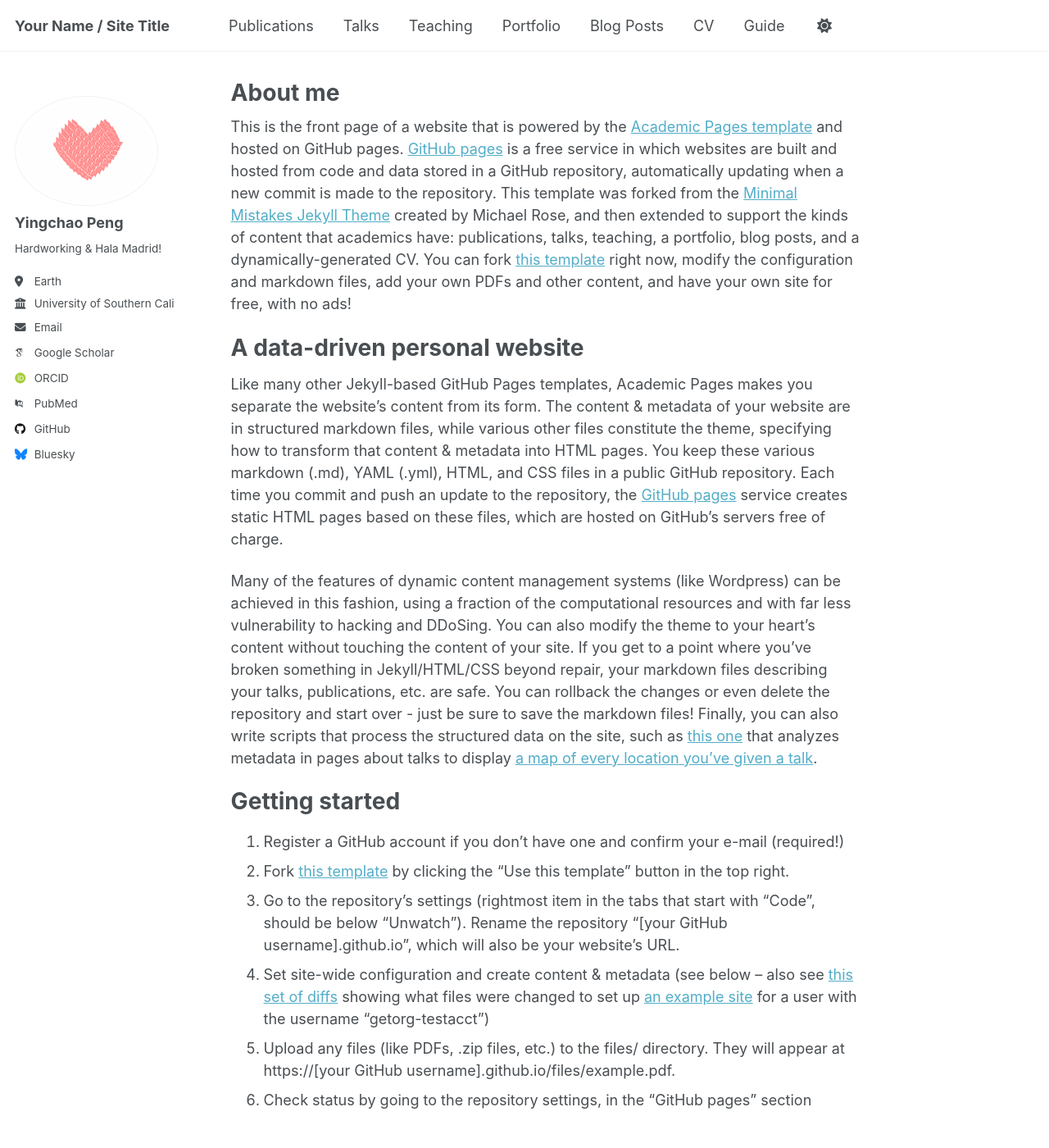
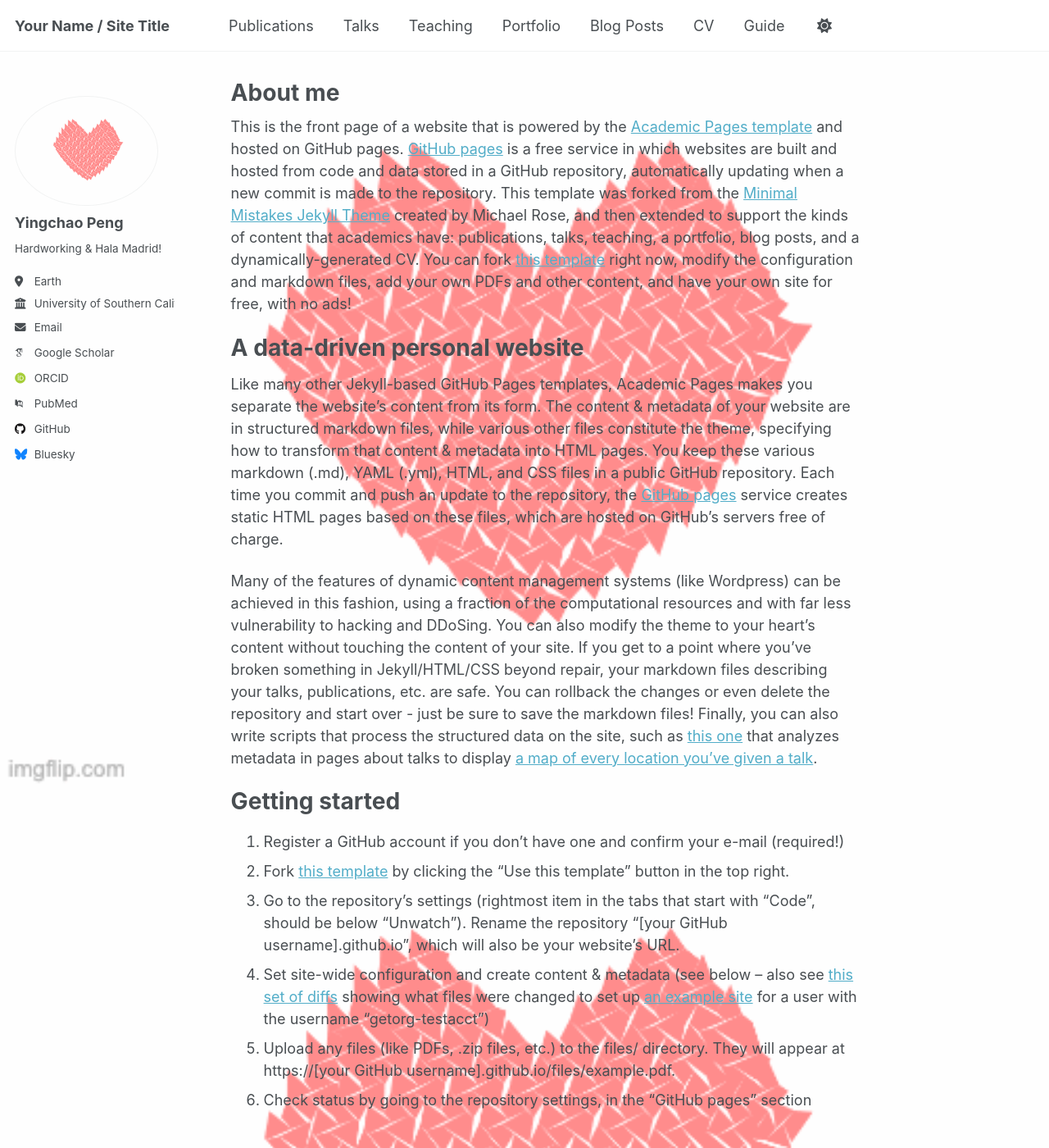
Before and after one commit to Hougeichao/Hougeichao.github.io, a Jekyll site: the page built from _pages/about.md, in a window 1280 px wide and 1400 px high. Shown: the whole window at 82% size. Built offline with Jekyll 4.4.1, drawn with Linux system fonts in a browser that asks for light colours; some web fonts are replaced.

Commit message:
Update main.scss

```diff
--- a/assets/css/main.scss
+++ b/assets/css/main.scss
@@ -41,3 +41,10 @@
     "vendor/font-awesome/brands",
     "vendor/magnific-popup/magnific-popup"
 ;
+
+body {
+  background-image: url("/images/heartbeatpink.gif");
+  background-size: cover;
+  background-repeat: no-repeat;
+  background-attachment: fixed;
+}
```
